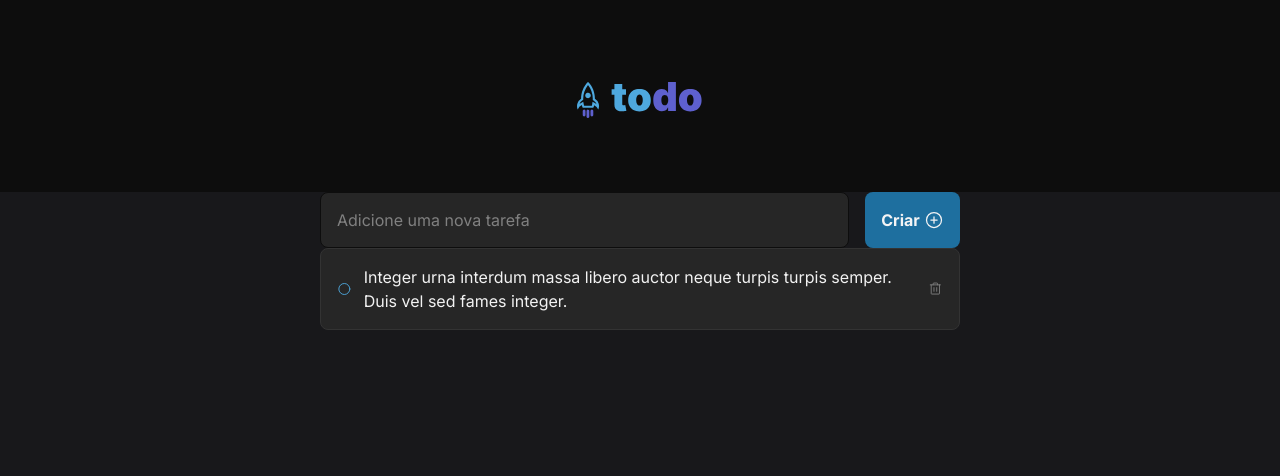
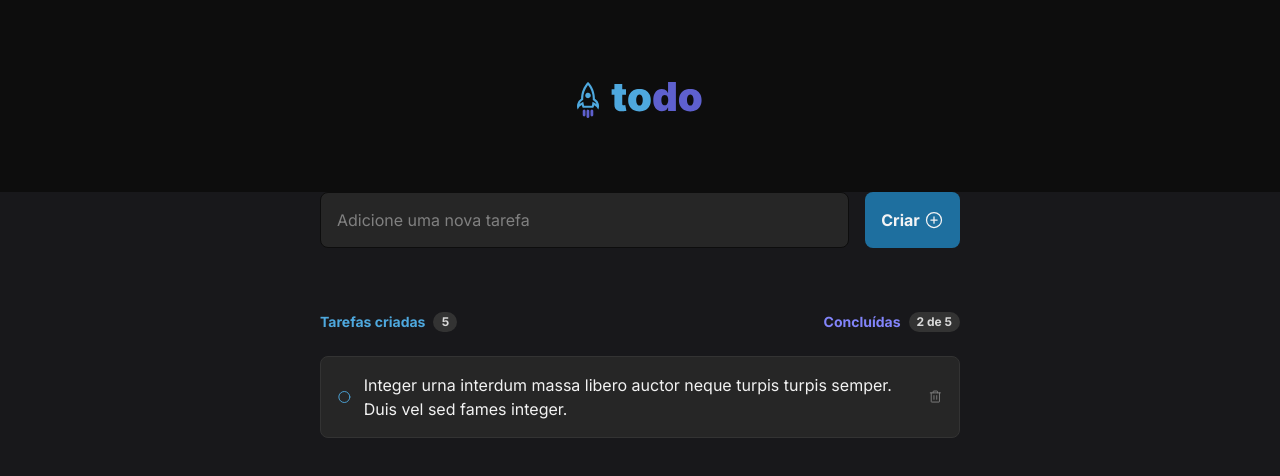
Before and after one commit to brunofariasdeo/to-do, a React (Vite) app: page / in a window 1280 px wide. Shown: the top 476 px of the page. Built offline with nearby package versions, Linux system fonts and the light colour scheme.

Commit message:
Style TaskList component

```diff
--- a/src/components/TaskList.tsx
+++ b/src/components/TaskList.tsx
@@ -2,7 +2,25 @@ import { Task } from "./Task";
 
 export function TaskList() {
   return (
-    <section className="w-full flex items-center justify-center">
+    <section className="w-full mt-16 flex flex-col">
+      <div className="mb-6 flex items-center justify-between">
+        <div className="flex items-center gap-2">
+          <h1 className="text-sm text-blue font-bold leading-4">
+            Tarefas criadas
+          </h1>
+          <span className="w-6 h-5 px-0.5 py-2 flex items-center justify-center text-xs font-bold text-gray-200 bg-gray-400 rounded-xl">
+            5
+          </span>
+        </div>
+        <div className="flex items-center gap-2">
+          <h1 className="text-sm text-purple font-bold leading-4">
+            Concluídas
+          </h1>
+          <span className="w-13 h-5 px-2 py-2 flex items-center justify-center text-xs font-bold text-gray-200 bg-gray-400 rounded-xl">
+            2 de 5
+          </span>
+        </div>
+      </div>
       <Task />
     </section>
   );
```
